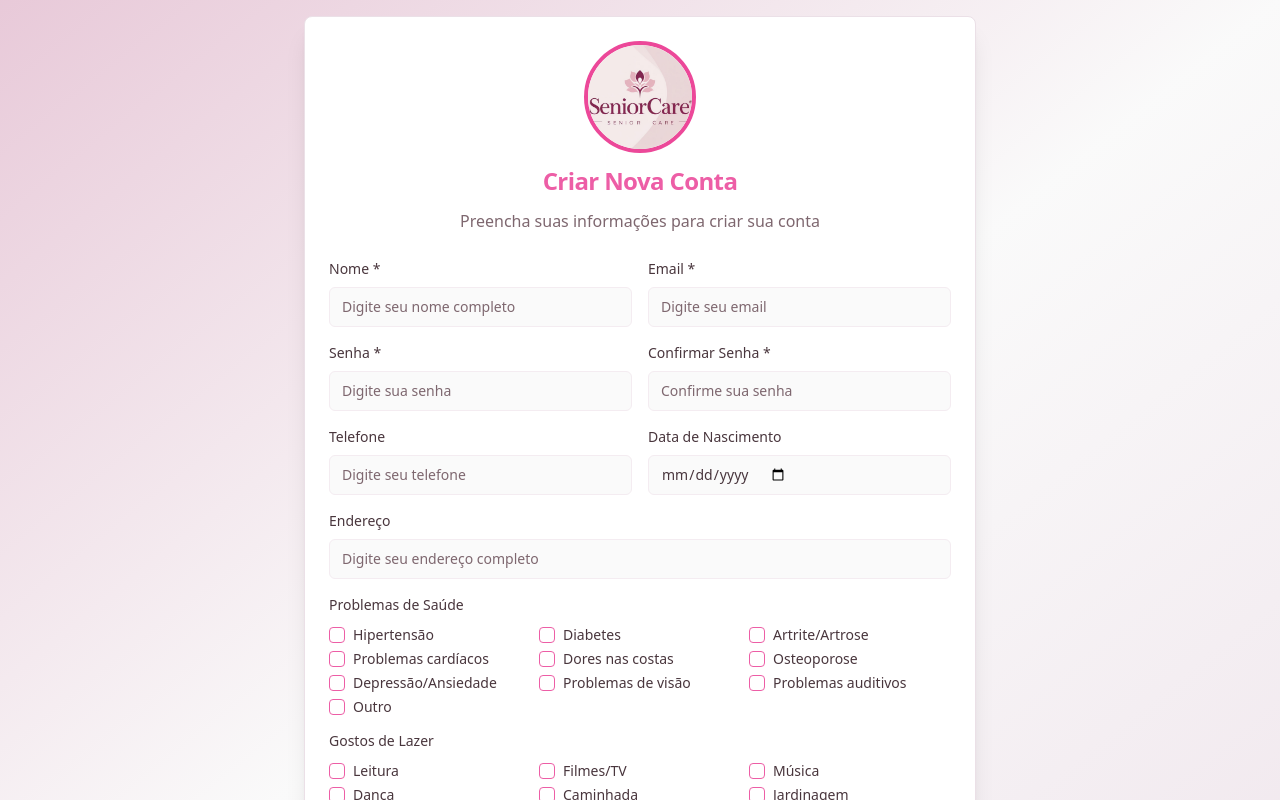
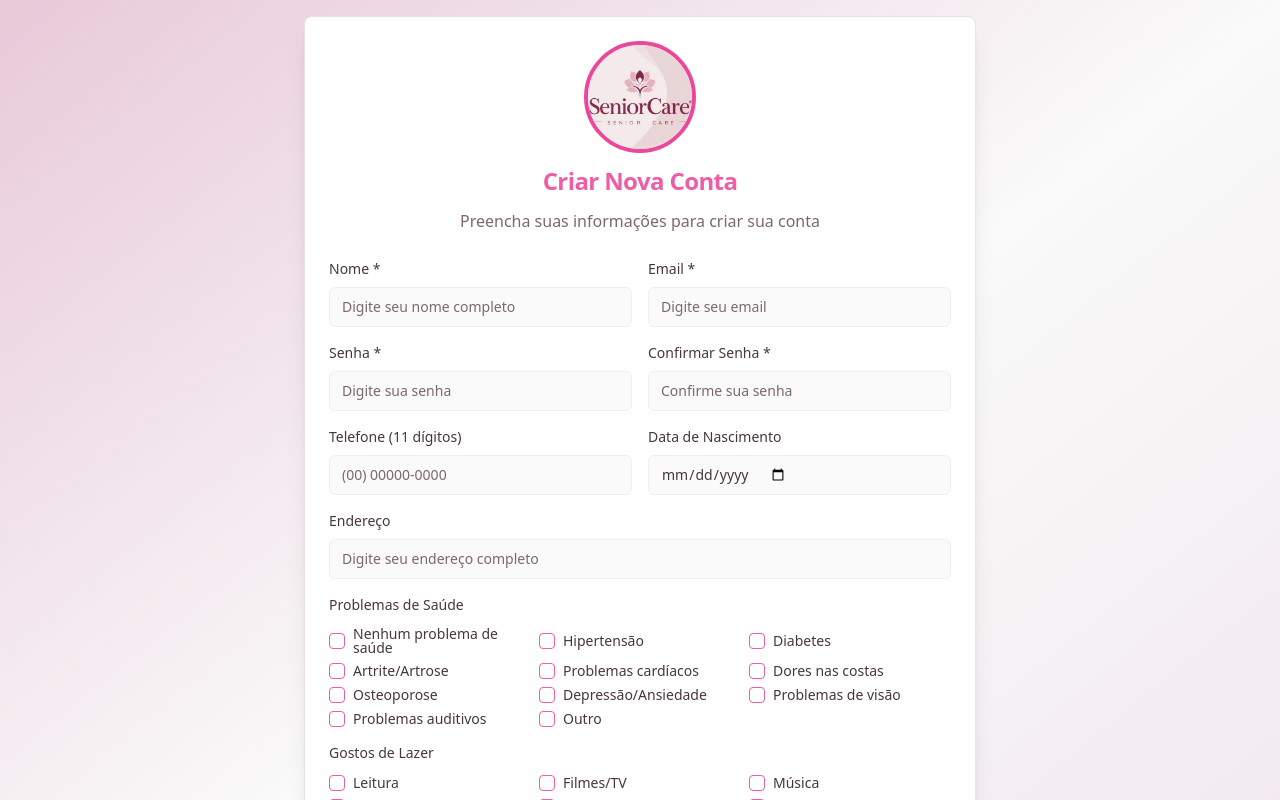
Before and after one commit to JvMt-TCC/SeniorCare, a React (Vite) app: page /cadastro in a window 1280 px wide. Shown: the top 800 px of the page. Built offline with nearby package versions, Linux system fonts and the light colour scheme.

Commit message:
Fix: Handle password storage and input restrictions

```diff
--- a/src/pages/CadastroPage.tsx
+++ b/src/pages/CadastroPage.tsx
@@ -14,6 +14,7 @@ import { toast } from "@/hooks/use-toast";
 import Logo from "../images/Logo.jpg";
 
 const problemasSaudeOptions = [
+  "Nenhum problema de saúde",
   "Hipertensão",
   "Diabetes",
   "Artrite/Artrose",
@@ -87,6 +88,19 @@ const CadastroPage = () => {
         variant: "destructive",
       });
       return;
+    }
+
+    // Validação de telefone
+    if (formData.telefone) {
+      const telefoneNumeros = formData.telefone.replace(/\D/g, '');
+      if (telefoneNumeros.length !== 11) {
+        toast({
+          title: "Erro",
+          description: "O telefone deve conter exatamente 11 dígitos.",
+          variant: "destructive",
+        });
+        return;
+      }
     }
 
     setLoading(true);
@@ -230,15 +244,20 @@ const CadastroPage = () => {
 
               <div className="grid grid-cols-1 md:grid-cols-2 gap-4">
                 <div>
-                  <label className="block text-sm font-medium mb-2">Telefone</label>
+                  <label className="block text-sm font-medium mb-2">Telefone (11 dígitos)</label>
                   <Input
                     type="tel"
                     value={formData.telefone}
-                    onChange={(e) =>
-                      setFormData({ ...formData, telefone: e.target.value })
-                    }
-                    placeholder="Digite seu telefone"
+                    onChange={(e) => {
+                      const value = e.target.value.replace(/\D/g, '');
+                      if (value.length <= 11) {
+                        const formatted = value.replace(/^(\d{2})(\d{5})(\d{4}).*/, '($1) $2-$3');
+                        setFormData({ ...formData, telefone: value.length <= 2 ? value : formatted });
+                      }
+                    }}
+                    placeholder="(00) 00000-0000"
                     className="text-senior-base"
+                    maxLength={15}
                   />
                 </div>
                 <div>
```
